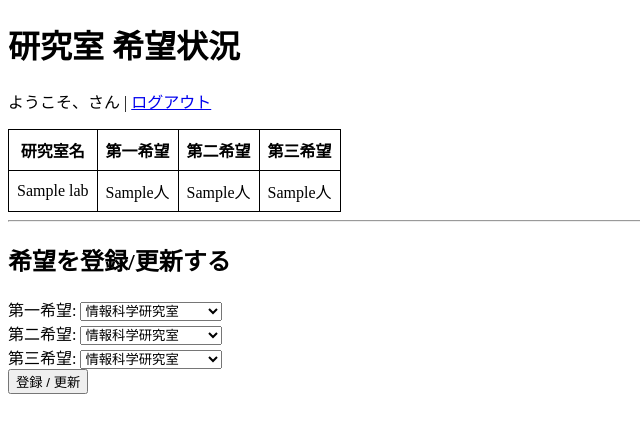
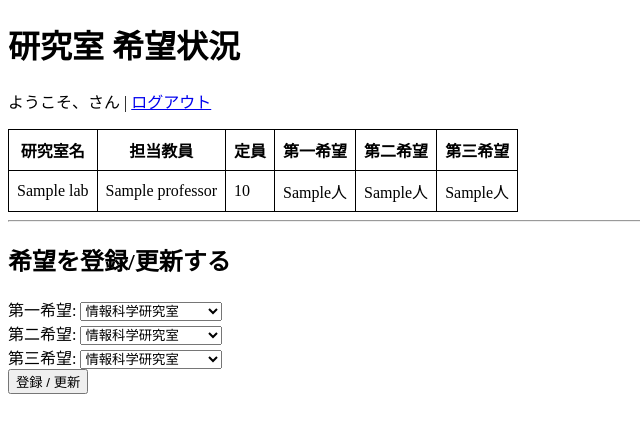
Before and after one commit to Monburan014/mastLabTool, a Flask app: template templates/dashboard.html in a window 1280 px wide. Shown: the top 433 px of the page, without its empty margins (0-640 px from the left). Run offline with Flask 3, Linux system fonts and the light colour scheme; the template is opened without the code that fills it: values that come from a table or form of the project are taken from there, most other values are stand-ins (such as "Sample title", 1, 10 or a date in 2020); parts of the project's set-up code (start-up, migrations or seed data) failed here and were passed over.

Commit message:
ver0.2.0 研究室名の反映

```diff
--- a/app.py
+++ b/app.py
@@ -4,60 +4,62 @@
 from flask_sqlalchemy import SQLAlchemy
 from flask_login import LoginManager, UserMixin, login_user, logout_user, login_required, current_user
 from werkzeug.security import generate_password_hash, check_password_hash
-from sqlalchemy import func
+import os
 
 # --- 1. アプリケーションとデータベースの初期設定 ---
 app = Flask(__name__)
-app.config['SECRET_KEY'] = 'your-very-secret-key-that-no-one-should-know' # 必ず複雑なものに変更してください
-app.config['SQLALCHEMY_DATABASE_URI'] = 'sqlite:///lab_data.db' # instanceフォルダ内にDBファイルが作られます
+app.config['SECRET_KEY'] = 'your-very-secret-key-that-no-one-should-know'
+# Renderの環境変数DATABASE_URLを読み込む。なければローカルのSQLiteを使う。
+app.config['SQLALCHEMY_DATABASE_URI'] = os.environ.get('DATABASE_URL', 'sqlite:///lab_data.db')
+
 db = SQLAlchemy(app)
 login_manager = LoginManager()
 login_manager.init_app(app)
-login_manager.login_view = 'login' # 未ログイン時にリダイレクトする先
+login_manager.login_view = 'login'
 
 # --- 2. データベースモデル（テーブルの設計図）の定義 ---
+# Userモデル: ユーザー情報を格納
 class User(UserMixin, db.Model):
-    id = db.Column(db.String(100), primary_key=True)  # 学籍番号をIDとする
+    id = db.Column(db.String(100), primary_key=True)  # 学籍番号
     password = db.Column(db.String(200), nullable=False)
 
+# Labモデル: 研究室情報を格納 (教員名と定員フィールドを追加)
 class Lab(db.Model):
     id = db.Column(db.Integer, primary_key=True)
     name = db.Column(db.String(100), unique=True, nullable=False)
+    professor = db.Column(db.String(100)) # ★★ 教員名フィールドを追加 ★★
+    capacity = db.Column(db.Integer)      # ★★ 定員フィールドを追加 ★★
 
+# Choiceモデル: ユーザーの選択希望を格納
 class Choice(db.Model):
     id = db.Column(db.Integer, primary_key=True)
     user_id = db.Column(db.String(100), db.ForeignKey('user.id'), nullable=False)
-    priority = db.Column(db.Integer, nullable=False) # 1: 第一希望, 2: 第二希望...
+    priority = db.Column(db.Integer, nullable=False)
     lab_id = db.Column(db.Integer, db.ForeignKey('lab.id'), nullable=False)
 
-# Flask-Loginがユーザー情報を取得するための必須関数
 @login_manager.user_loader
 def load_user(user_id):
     return User.query.get(user_id)
 
 # --- 3. 各ページの処理（ルーティング） ---
 
-# トップページはダッシュボードへリダイレクト
 @app.route('/')
 @login_required
 def index():
     return redirect(url_for('dashboard'))
 
-# ダッシュボード（希望提出＆結果表示）
 @app.route('/dashboard', methods=['GET', 'POST'])
 @login_required
 def dashboard():
     if request.method == 'POST':
-        # 既存の希望があれば削除
         Choice.query.filter_by(user_id=current_user.id).delete()
 
-        # 新しい希望をデータベースに保存
         choice1_id = request.form.get('choice1')
         choice2_id = request.form.get('choice2')
         choice3_id = request.form.get('choice3')
 
-        if not all([choice1_id, choice2_id, choice3_id]):
-            flash('すべての希望を選択してください。', 'error')
+        if not all([choice1_id, choice2_id, choice3_id]) or len(set([choice1_id, choice2_id, choice3_id])) < 3:
+            flash('異なる3つの研究室を選択してください。', 'error')
             return redirect(url_for('dashboard'))
 
         db.session.add(Choice(user_id=current_user.id, priority=1, lab_id=choice1_id))
@@ -68,33 +70,21 @@
         flash('希望を登録しました。', 'success')
         return redirect(url_for('dashboard'))
 
-    # --- 希望人数の集計 (SQL) ---
-    # 研究室ごとに、各希望順位の人数をカウントする
-    counts = db.session.query(
-        Lab.id,
-        Lab.name,
-        func.count(func.nullif(Choice.priority, 1)).label('p1_count'),
-        func.count(func.nullif(Choice.priority, 2)).label('p2_count'),
-        func.count(func.nullif(Choice.priority, 3)).label('p3_count')
-    ).outerjoin(Choice, Lab.id == Choice.lab_id)\
-     .group_by(Lab.id)\
-     .order_by(Lab.name)\
-     .all()
-
-    # 集計結果を整形 (例: [(1, 'A研', 5, 3, 2), ...])
-    # SQLの count(case when ...) を使う方がより効率的ですが、ここでは分かりやすさを優先
     lab_counts = []
     all_labs = Lab.query.order_by('name').all()
     for lab in all_labs:
         p1 = Choice.query.filter_by(lab_id=lab.id, priority=1).count()
         p2 = Choice.query.filter_by(lab_id=lab.id, priority=2).count()
         p3 = Choice.query.filter_by(lab_id=lab.id, priority=3).count()
-        lab_counts.append({'name': lab.name, 'p1': p1, 'p2': p2, 'p3': p3})
+        lab_counts.append({
+            'name': lab.name,
+            'professor': lab.professor,
+            'capacity': lab.capacity,
+            'p1': p1, 'p2': p2, 'p3': p3
+        })
 
-    labs_for_select = Lab.query.all()
-    return render_template('dashboard.html', lab_counts=lab_counts, labs=labs_for_select)
+    return render_template('dashboard.html', lab_counts=lab_counts, labs=all_labs)
 
-# ログインページ
 @app.route('/login', methods=['GET', 'POST'])
 def login():
     if request.method == 'POST':
@@ -107,22 +97,18 @@
             return redirect(url_for('dashboard'))
         else:
             flash('学籍番号またはパスワードが正しくありません。')
-
     return render_template('login.html')
 
-# 新規登録ページ
 @app.route('/register', methods=['GET', 'POST'])
 def register():
     if request.method == 'POST':
         user_id = request.form.get('student_id')
         password = request.form.get('password')
 
-        # 既に同じIDのユーザーがいないかチェック
         if User.query.get(user_id):
             flash('その学籍番号は既に登録されています。')
             return redirect(url_for('register'))
 
-        # パスワードをハッシュ化して安全に保存
         hashed_password = generate_password_hash(password, method='pbkdf2:sha256')
         new_user = User(id=user_id, password=hashed_password)
         db.session.add(new_user)
@@ -130,10 +116,8 @@
 
         flash('登録が完了しました。ログインしてください。')
         return redirect(url_for('login'))
-
     return render_template('register.html')
 
-# ログアウト
 @app.route('/logout')
 @login_required
 def logout():
@@ -141,16 +125,38 @@
     return redirect(url_for('login'))
 
 
+# --- アプリケーションの実行と初期データ設定 ---
 if __name__ == '__main__':
     with app.app_context():
-        db.create_all() # データベースとテーブルがなければ作成
+        db.create_all()
 
-        # 初期データとして研究室を登録（初回実行時のみ）
+        # ★★ PDFの情報を反映した初期データ ★★
+        # 初回起動時に研究室データがなければ登録する
         if Lab.query.count() == 0:
             labs_to_add = [
-                Lab(name="情報科学研究室"), Lab(name="生命工学研究室"),
-                Lab(name="機械システム研究室"), Lab(name="環境化学研究室"),
-                Lab(name="建築デザイン研究室")
+                Lab(name="インタラクション研究室", professor="井上 智", capacity=3),
+                Lab(name="メタデータ研究室", professor="長森 光", capacity=3),
+                Lab(name="応用数理システム研究室", professor="平林 晃", capacity=7),
+                Lab(name="自然言語処理研究室(グループ)", professor="(記載なし)", capacity=None),
+                Lab(name="システム数理研究室", professor="野村 T", capacity=3),
+                Lab(name="グラフィックデザイン研究室", professor="(記載なし)", capacity=3),
+                Lab(name="計算知能とグラフィックス研究室", professor="金森 亮", capacity=2),
+                Lab(name="イメージングサイエンス・AI医用画像研究室", professor="(記載なし)", capacity=3),
+                Lab(name="プログラミング言語研究室", professor="中野 圭介", capacity=3),
+                Lab(name="ソーシャルロボット研究室", professor="三河 正彦", capacity=3),
+                Lab(name="インタラクティブプログラミング研究室", professor="宇田 智一", capacity=None),
+                Lab(name="行動変容研究室", professor="森田 ひろみ、Wang", capacity=4),
+                Lab(name="融合知能デザイン研究室", professor="GING, Arkaprava Saha, Ichikawa", capacity=2),
+                Lab(name="エンタテインメントコンピューティング研究室", professor="星野 准一", capacity=2),
+                Lab(name="ソーシャルネットワークサービス研究室", professor="ATARASHI, Asako", capacity=3),
+                Lab(name="メタバースメディア研究室", professor="平木 敬", capacity=3),
+                Lab(name="データベースコンピュータグラフィックス研究室", professor="藤澤 誠", capacity=3),
+                Lab(name="人と音の情報学研究室", professor="善甫 康子、麦踏 なみ", capacity=5),
+                Lab(name="カードベース・パズル・ゲーム研究室", professor="品川 和雅", capacity=2),
+                Lab(name="認知科学理解研究室", professor="(記載なし)", capacity=3),
+                Lab(name="デジタルネイチャー研究室", professor="落合 陽一, Lingling", capacity=None),
+                Lab(name="数式処理研究室", professor="森継 修", capacity=3),
+                Lab(name="カエル研究室", professor="國府田 一斗", capacity=2)
             ]
             db.session.bulk_save_objects(labs_to_add)
             db.session.commit()
--- a/templates/dashboard.html
+++ b/templates/dashboard.html
@@ -23,12 +23,21 @@
 
 <table>
     <thead>
-            <tr><th>研究室名</th><th>第一希望</th><th>第二希望</th><th>第三希望</th></tr>
+        <tr>
+            <th>研究室名</th>
+            <th>担当教員</th>
+            <th>定員</th>
+            <th>第一希望</th>
+            <th>第二希望</th>
+            <th>第三希望</th>
+        </tr>
     </thead>
     <tbody>
         {% for lab in lab_counts %}
         <tr>
             <td>{{ lab.name }}</td>
+            <td>{{ lab.professor }}</td>
+            <td>{{ lab.capacity if lab.capacity is not none else 'N/A' }}</td>
             <td>{{ lab.p1 }}人</td>
             <td>{{ lab.p2 }}人</td>
             <td>{{ lab.p3 }}人</td>
```
Lines whose indentation alone changed are shown as unchanged.
